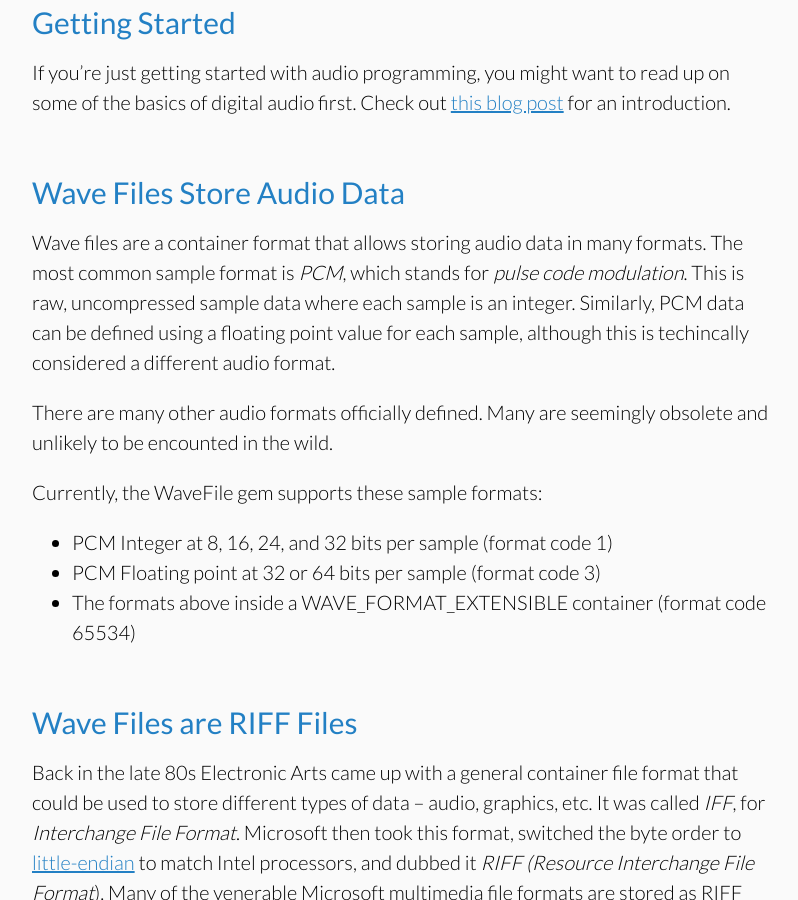
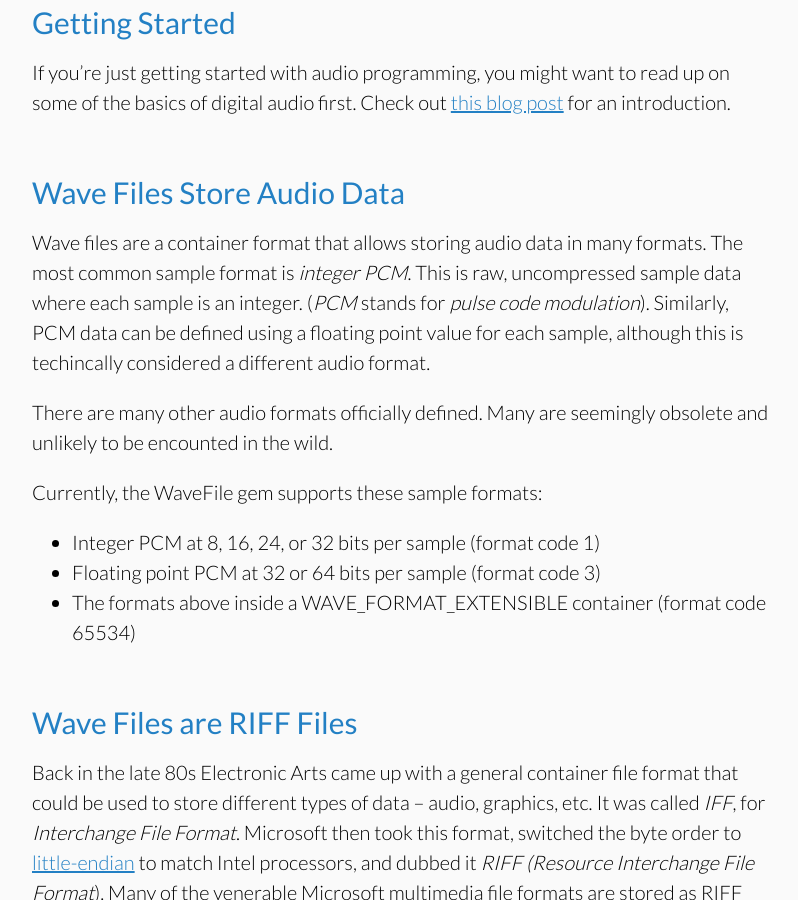
Before and after one commit to jstrait/wavefile, a Jekyll site: the page built from how_wave_files_work.html, in a window 1280 px wide and 900 px high, scrolled down 533 px. Shown: the whole window, without its empty margins (236-1034 px from the left). Built offline with Jekyll 4.4.1, drawn with Linux system fonts in a browser that asks for light colours; some web fonts are replaced.

Commit message:
Improving paragraph accuracy
PCM doesn't automatically mean the samples are integers, which the
previous description implied.

```diff
--- a/how_wave_files_work.html
+++ b/how_wave_files_work.html
@@ -15,12 +15,12 @@ and Data Specifications 1.0, August 1991</a></li>
   <p>If you&rsquo;re just getting started with audio programming, you might want to read up on some of the basics of digital audio first. Check out <a href="https://www.joelstrait.com/digital_audio_primer/">this blog post</a> for an introduction.</p>
 
   <h2>Wave Files Store Audio Data</h2>
-  <p>Wave files are a container format that allows storing audio data in many formats. The most common sample format is <em>PCM</em>, which stands for <em>pulse code modulation</em>. This is raw, uncompressed sample data where each sample is an integer. Similarly, PCM data can be defined using a floating point value for each sample, although this is techincally considered a different audio format.</p>
+  <p>Wave files are a container format that allows storing audio data in many formats. The most common sample format is <em>integer PCM</em>. This is raw, uncompressed sample data where each sample is an integer. (<em>PCM</em> stands for <em>pulse code modulation</em>). Similarly, PCM data can be defined using a floating point value for each sample, although this is techincally considered a different audio format.</p>
   <p>There are many other audio formats officially defined. Many are seemingly obsolete and unlikely to be encounted in the wild.</p>
   <p>Currently, the WaveFile gem supports these sample formats:</p>
   <ul>
-    <li>PCM Integer at 8, 16, 24, and 32 bits per sample (format code 1)</li>
-    <li>PCM Floating point at 32 or 64 bits per sample (format code 3)</li>
+    <li>Integer PCM at 8, 16, 24, or 32 bits per sample (format code 1)</li>
+    <li>Floating point PCM at 32 or 64 bits per sample (format code 3)</li>
     <li>The formats above inside a WAVE_FORMAT_EXTENSIBLE container (format code 65534)</li>
   </ul>
 
```
